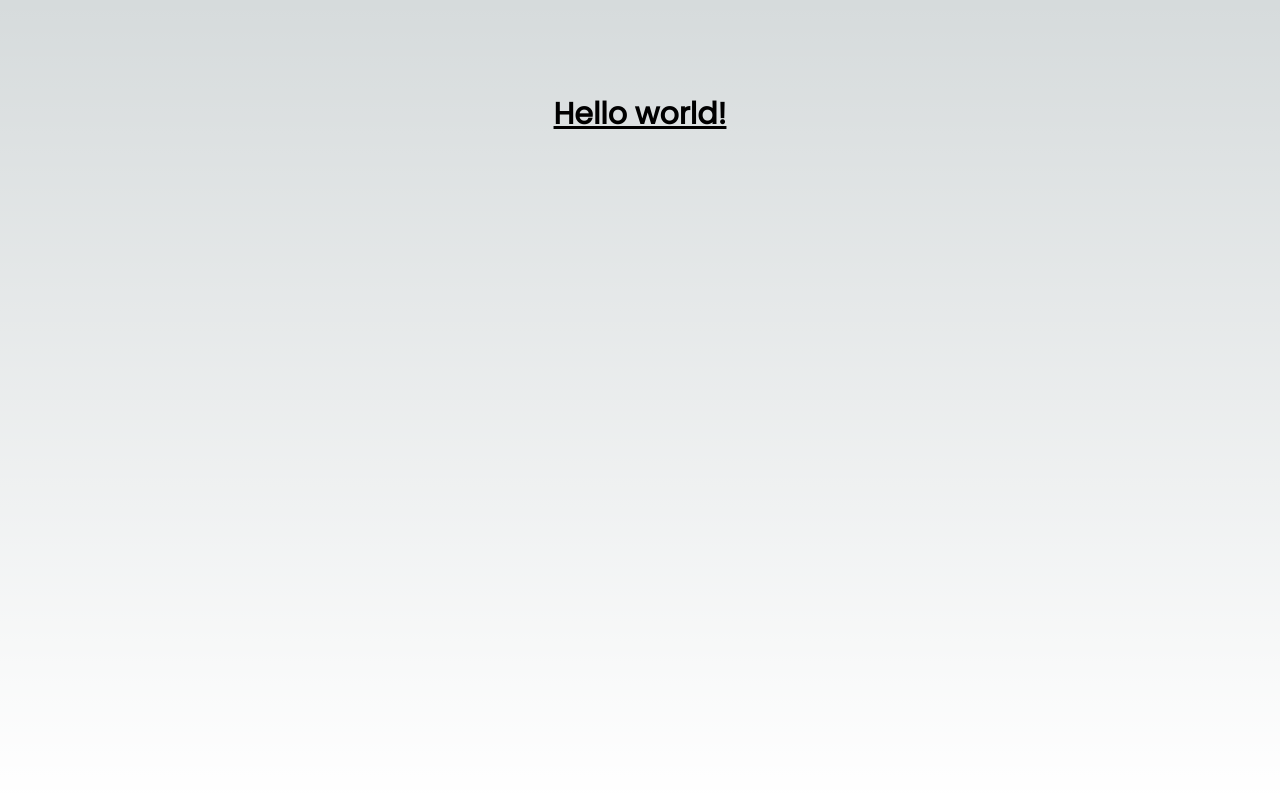
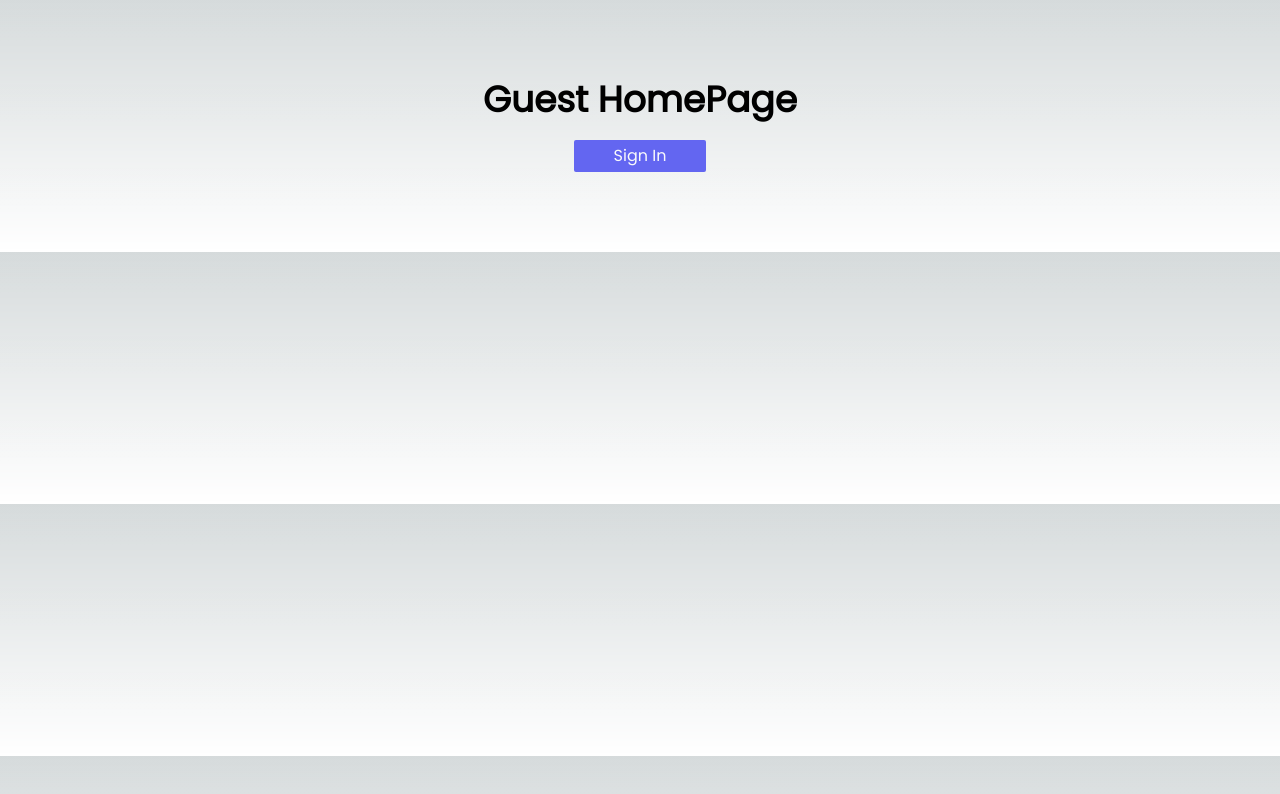
Before and after one commit to japhethmutai/next-auth-app, a Next.js app: page / in a window 1280 px wide. Shown: the top 794 px of the page. Built offline with nearby package versions, Linux system fonts and the light colour scheme.

Commit message:
show home page content for logged in and guests users dynamically

```diff
--- /dev/null
+++ b/src/components/Home/AuthorizedUser.tsx
@@ -0,0 +1,24 @@
+import Link from 'next/link'
+
+const AuthorizedUser = () => {
+	return (
+		<main className="container mx-auto text-center py-20">
+            <h3 className="text-4xl font-bold">Authorized User HomePage</h3>
+
+			<div className="details">
+				<h5>Unknown</h5>
+				<h5>Unknown</h5>
+			</div>
+
+			<div className="flex justify-center">
+				<button className='mt-5 px-10 py-1 rounded-sm bg-indigo-500 bg-gray-50'>Sign Out</button>
+			</div>
+
+            <div className="flex justify-center">
+                <Link href={'/login'} className='mt-5 px-10 py-1 rounded-sm bg-indigo-500 text-gray-50'>Profile Page</Link>
+            </div>
+        </main>
+	)
+}
+
+export default AuthorizedUser
--- /dev/null
+++ b/src/components/Home/Guest.tsx
@@ -0,0 +1,16 @@
+import Link from 'next/link'
+import React from 'react'
+
+const Guest = () => {
+    return (
+        <main className="container mx-auto text-center py-20">
+            <h3 className="text-4xl font-bold">Guest HomePage</h3>
+
+            <div className="flex justify-center">
+                <Link href={'/login'} className='mt-5 px-10 py-1 rounded-sm bg-indigo-500 text-gray-50'>Sign In</Link>
+            </div>
+        </main>
+    )
+}
+
+export default Guest
--- a/src/pages/index.tsx
+++ b/src/pages/index.tsx
@@ -2,20 +2,22 @@
 import Image from 'next/image'
 import { Inter } from 'next/font/google'
 import styles from '@/styles/Home.module.css'
+import Guest from '@/components/Home/Guest'
+import { useState } from 'react'
+import AuthorizedUser from '@/components/Home/AuthorizedUser'
 
 const inter = Inter({ subsets: ['latin'] })
 
 export default function Home() {
+	const [session, setSession] = useState(false)
+
 	return (
 		<>
 			<Head>
 				<title>Home</title>
 			</Head>
-			<main className={styles.main}>
-				<h1 className="text-3xl font-bold underline">
-					Hello world!
-				</h1>
-			</main>
+
+			{ session ? <AuthorizedUser /> : <Guest /> }
 		</>
 	)
 }
```
